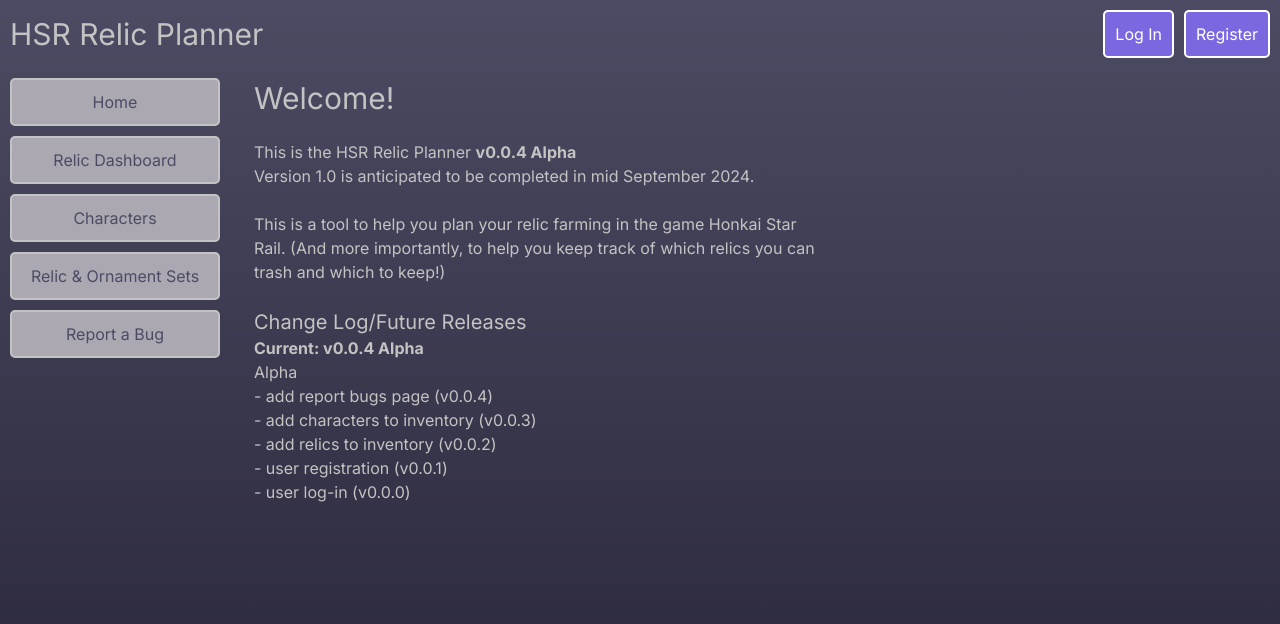
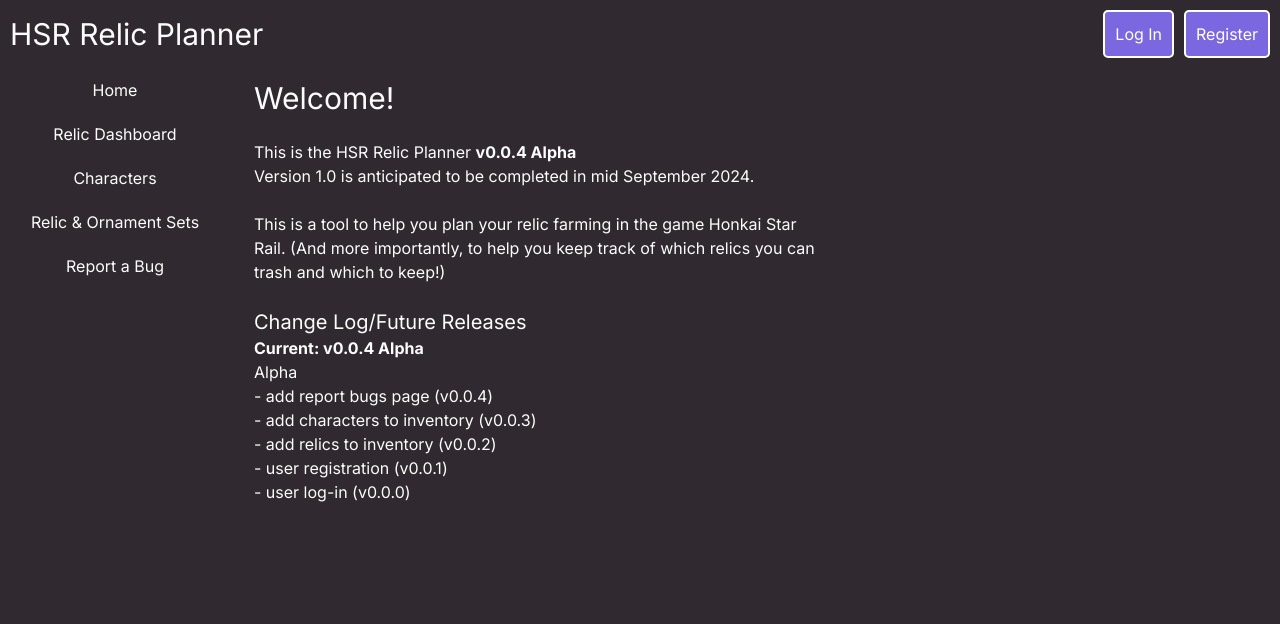
Before and after one commit to pkwlo/hsr-relic-planner, a Next.js app: page / in a window 1280 px wide. Shown: the top 624 px of the page. Built offline with nearby package versions, Linux system fonts and the light colour scheme.

Commit message:
testing colour 2

```diff
--- a/app/globals.css
+++ b/app/globals.css
@@ -24,26 +24,24 @@
 }
 
 :root {
-  --foreground-color: #c3c3c3;
-  --background-start-color: #4c4b63;
-  --background-end-color: #272436;
-  --primary-color: #aba8b2;
-  --secondary-color: #949396;
-  --accent-color: #5386e4;
+  --foreground-color: #fcfcfc;
+  --background-start-color: #30292f;
+  --background-end-color: #30292f;
+  --primary-color: #5d737e;
+  --secondary-color: #30292f;
+  --accent-color: #3f4045;
   --muted-color: #858585;
-  --border-color: #c3c3c3;
 }
 
 @media (prefers-color-scheme: dark) {
   :root {
-    --foreground-color: #c3c3c3;
-    --background-start-color: #4c4b63;
-    --background-end-color: #272436;
-    --primary-color: #aba8b2;
-    --secondary-color: #949396;
-    --accent-color: #5386e4;
+    --foreground-color: #fcfcfc;
+    --background-start-color: #30292f;
+    --background-end-color: #30292f;
+    --primary-color: #5d737e;
+    --secondary-color: #30292f;
+    --accent-color: #3f4045;
     --muted-color: #858585;
-    --border-color: #c3c3c3;
   }
 }
 
--- a/app/relic-dashboard/page.tsx
+++ b/app/relic-dashboard/page.tsx
@@ -100,7 +100,11 @@
         <div key={index}>
           <div
             className="flex border-2 p-2 rounded-md items-center justify-between"
-            style={{ backgroundColor: "#4c437a", maxWidth: 800 }}
+            style={{
+              color: "#30292f",
+              backgroundColor: "#5d737e",
+              maxWidth: 800,
+            }}
           >
             <h4 className="text-xl">{relic.name}</h4>
             <Image src={chevronUp} alt={"Right Arrow"} height={30} width={30} />
--- a/components/Button.tsx
+++ b/components/Button.tsx
@@ -14,14 +14,13 @@
       onMouseEnter={() => setIsHovered(true)}
       onMouseLeave={() => setIsHovered(false)}
       style={{
-        border: "2px solid #c3c3c3", // Border color
-        color: isHovered ? "#c3c3c3" : "#4c4b63", // Text color
-        backgroundColor: isHovered ? "#5386e4" : "#aba8b2", // Background color
-        padding: "10px", // Padding
-        margin: "10px 10px 0px 10px", // Margin
-        borderRadius: "5px", // Rounded corners
-        cursor: "pointer", // Pointer cursor on hover
-        transition: "background-color 0.3s", // Smooth transition
+        color: isHovered ? "#c3c3c3" : "#fcfcfc",
+        backgroundColor: isHovered ? "#5d737e" : "#3f4045",
+        padding: "5px 10px 5px 10px",
+        margin: "0px",
+        cursor: "pointer",
+        transition: "background-color 0.3s",
+        borderRadius: "5px",
       }}
     >
       {text}
--- /dev/null
+++ b/components/SideButton.tsx
@@ -0,0 +1,30 @@
+import React, { useState } from "react";
+
+interface ButtonProps {
+  onClick: () => void;
+  text: string;
+}
+
+const SideButton: React.FC<ButtonProps> = ({ onClick, text }) => {
+  const [isHovered, setIsHovered] = useState(false);
+
+  return (
+    <button
+      onClick={onClick}
+      onMouseEnter={() => setIsHovered(true)}
+      onMouseLeave={() => setIsHovered(false)}
+      style={{
+        color: isHovered ? "#c3c3c3" : "#fcfcfc", // Text color
+        backgroundColor: isHovered ? "#5d737e" : "#30292f", // Background color
+        padding: "10px", // Padding
+        margin: "0px", // Margin
+        cursor: "pointer", // Pointer cursor on hover
+        transition: "background-color 0.3s", // Smooth transition
+      }}
+    >
+      {text}
+    </button>
+  );
+};
+
+export default SideButton;
--- a/components/Sidebar.tsx
+++ b/components/Sidebar.tsx
@@ -1,21 +1,21 @@
 import React from "react";
-import Button from "./Button";
+import SideButton from "./SideButton";
 
 const Sidebar = () => {
   return (
     <div className="sidebar" style={{ width: "230px", minWidth: "230px" }}>
       <div className="flex flex-col">
-        <Button onClick={() => goTo("/")} text={"Home"} />
-        <Button
+        <SideButton onClick={() => goTo("/")} text={"Home"} />
+        <SideButton
           onClick={() => goTo("/relic-dashboard")}
           text={"Relic Dashboard"}
         />
-        <Button onClick={() => goTo("/characters")} text={"Characters"} />
-        <Button
+        <SideButton onClick={() => goTo("/characters")} text={"Characters"} />
+        <SideButton
           onClick={() => goTo("/relic-sets")}
           text={"Relic & Ornament Sets"}
         />
-        <Button onClick={() => goTo("/report")} text={"Report a Bug"} />
+        <SideButton onClick={() => goTo("/report")} text={"Report a Bug"} />
       </div>
     </div>
   );
```
